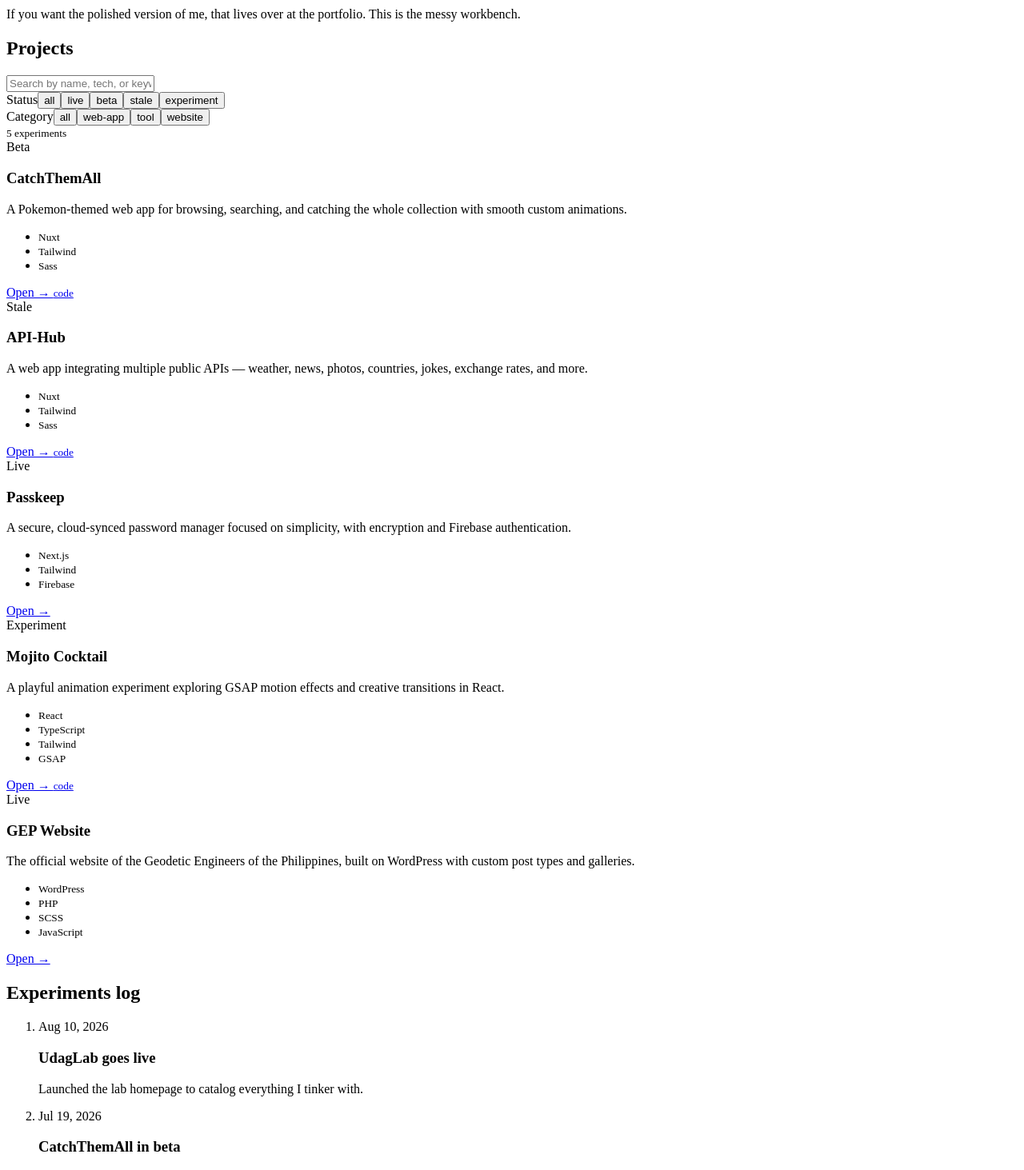
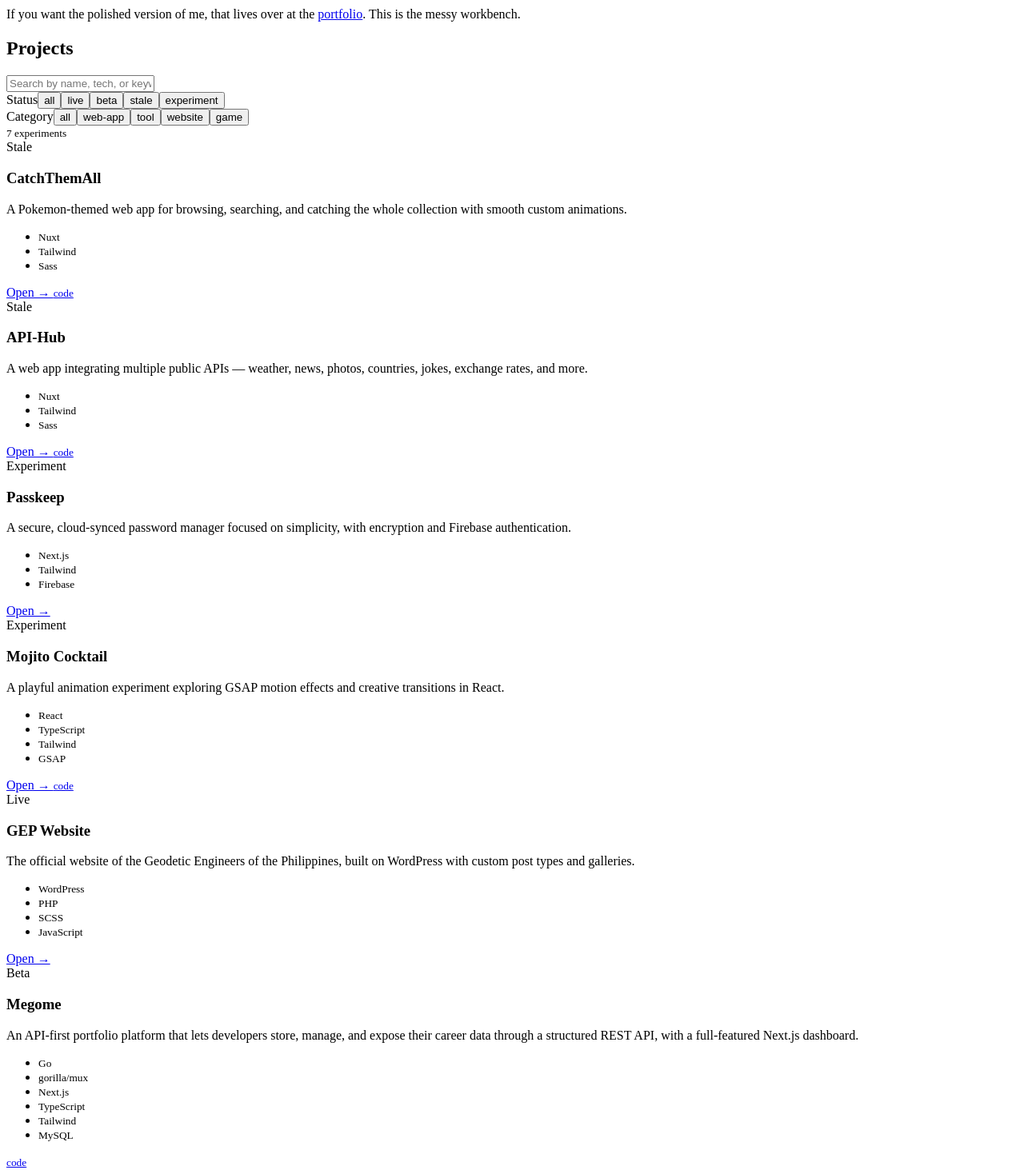
Before and after one commit to Gadu25/udaglab, a Nuxt app: page / in a window 1280 px wide. Shown: the part 300-1763 px from the top of the page at 80% size. Built offline with nearby package versions, Linux system fonts and the light colour scheme.

Commit message:
first commit

```diff
--- a/assets/css/layout/_about.scss
+++ b/assets/css/layout/_about.scss
@@ -14,5 +14,8 @@
   &__body {
     max-width: 70ch;
     color: var(--secondary-text-color);
+    a {
+      color: var(--accent-color);
+    }
   }
 }
--- a/assets/css/main.scss
+++ b/assets/css/main.scss
@@ -28,7 +28,7 @@ html {
 body {
   transition: background-color $transition-slow, color $transition-slow;
   background-color: var(--background-color);
-  background-image: radial-gradient(circle at 50% 0%, rgba(34, 211, 238, 0.06), transparent 40%);
+  background-image: radial-gradient(ellipse 80% 50% at 50% 0%, rgba(34, 211, 238, 0.06), transparent 60%);
   color: var(--text-color);
   overflow-x: hidden;
   min-height: 100vh;
--- a/components/sections/AboutSection.vue
+++ b/components/sections/AboutSection.vue
@@ -8,7 +8,7 @@
         stack felt fun at the time: Nuxt, Next, React, Go, WordPress, and more.
       </p>
       <p class="about__body">
-        If you want the polished version of me, that lives over at the portfolio. This is the messy workbench.
+        If you want the polished version of me, that lives over at the <a href="https://alexander.udaglab.com" target="_blank">portfolio</a>. This is the messy workbench.
       </p>
     </div>
   </section>
--- a/data/projects.js
+++ b/data/projects.js
@@ -4,7 +4,7 @@ export default [
     description: 'A Pokemon-themed web app for browsing, searching, and catching the whole collection with smooth custom animations.',
     url: 'https://catch-them-all-eta.vercel.app/',
     tech: ['Nuxt', 'Tailwind', 'Sass'],
-    status: 'beta',
+    status: 'stale',
     category: 'web-app',
     addedAt: '2024-07-01',
     updatedAt: '2025-03-14',
@@ -26,7 +26,7 @@ export default [
     description: 'A secure, cloud-synced password manager focused on simplicity, with encryption and Firebase authentication.',
     url: 'https://passkeep-five.vercel.app/',
     tech: ['Next.js', 'Tailwind', 'Firebase'],
-    status: 'live',
+    status: 'experiment',
     category: 'tool',
     addedAt: '2024-05-01',
     updatedAt: '2025-04-02',
@@ -52,4 +52,26 @@ export default [
     addedAt: '2024-09-01',
     updatedAt: '2025-03-01',
   },
+  {
+    name: 'Megome',
+    description: 'An API-first portfolio platform that lets developers store, manage, and expose their career data through a structured REST API, with a full-featured Next.js dashboard.',
+    url: '',
+    tech: ['Go', 'gorilla/mux', 'Next.js', 'TypeScript', 'Tailwind', 'MySQL'],
+    status: 'beta',
+    category: 'web-app',
+    addedAt: '2025-08-10',
+    updatedAt: '2025-08-10',
+    githubUrl: 'https://github.com/Gadu25/megome',
+  },
+  {
+    name: 'Type Fight',
+    description: 'A real-time multiplayer typing game where players battle each other by typing phrases, featuring attack tiers, combo mechanics, and WebSocket-powered combat.',
+    url: '',
+    tech: ['Go', 'Next.js', 'TypeScript', 'Tailwind', 'WebSocket'],
+    status: 'beta',
+    category: 'game',
+    addedAt: '2025-08-10',
+    updatedAt: '2025-08-10',
+    githubUrl: 'https://github.com/Gadu25/type-fight',
+  },
 ]
--- a/layouts/Navigation.vue
+++ b/layouts/Navigation.vue
@@ -4,7 +4,7 @@
       <a class="nav__brand" href="/">UdagLab</a>
       <div class="nav__links">
         <a class="nav__link" href="#projects">Projects</a>
-        <a class="nav__link" href="#experiments">Experiments</a>
+        <!-- <a class="nav__link" href="#experiments">Experiments</a> -->
         <a class="nav__link" href="#about">About</a>
         <a class="nav__link nav__link--social" href="https://github.com/Gadu25" target="_blank" rel="noopener noreferrer">
           GitHub
--- a/nuxt.config.ts
+++ b/nuxt.config.ts
@@ -29,6 +29,7 @@ export default defineNuxtConfig({
         { property: 'og:description', content: 'UdagLab — where ideas become experiments.' },
         { property: 'og:url', content: 'https://udaglab.com/' },
         { property: 'og:type', content: 'website' },
+        { property: 'og:image', content: '/images/app-icon.png' },
         { name: 'twitter:card', content: 'summary' },
       ],
       link: [
@@ -36,6 +37,8 @@ export default defineNuxtConfig({
           rel: 'stylesheet',
           href: 'https://fonts.googleapis.com/css2?family=Space+Grotesk:wght@300;400;500;600;700&display=swap',
         },
+        { rel: 'icon', type: 'image/png', href: '/images/app-icon.png' },
+        { rel: 'apple-touch-icon', href: '/images/app-icon.png' },
       ],
     },
   },
--- a/pages/index.vue
+++ b/pages/index.vue
@@ -3,7 +3,7 @@
     <HeroSection />
     <AboutSection />
     <ProjectsSection />
-    <ChangelogSection />
+    <!-- <ChangelogSection /> -->
   </div>
 </template>
 
@@ -17,6 +17,7 @@ useSeoMeta({
   twitterTitle: 'UdagLab',
   twitterDescription: 'Where ideas become experiments.',
   twitterCard: 'summary',
+  ogImage: '/images/app-icon.png',
 })
 
 useHead({
--- a/public/statuses.json
+++ b/public/statuses.json
@@ -1,7 +1,7 @@
 {
   "https://passkeep-five.vercel.app/": "up",
-  "https://nationalgep.org": "up",
   "https://catch-them-all-eta.vercel.app/": "up",
   "https://api-hub-seven.vercel.app/": "up",
+  "https://nationalgep.org": "up",
   "https://mojito-cocktail-fe7xggurx-alexanders-projects-91906c70.vercel.app/": "up"
 }
```
Also changed, not shown: public/images/app-icon.png (added).
